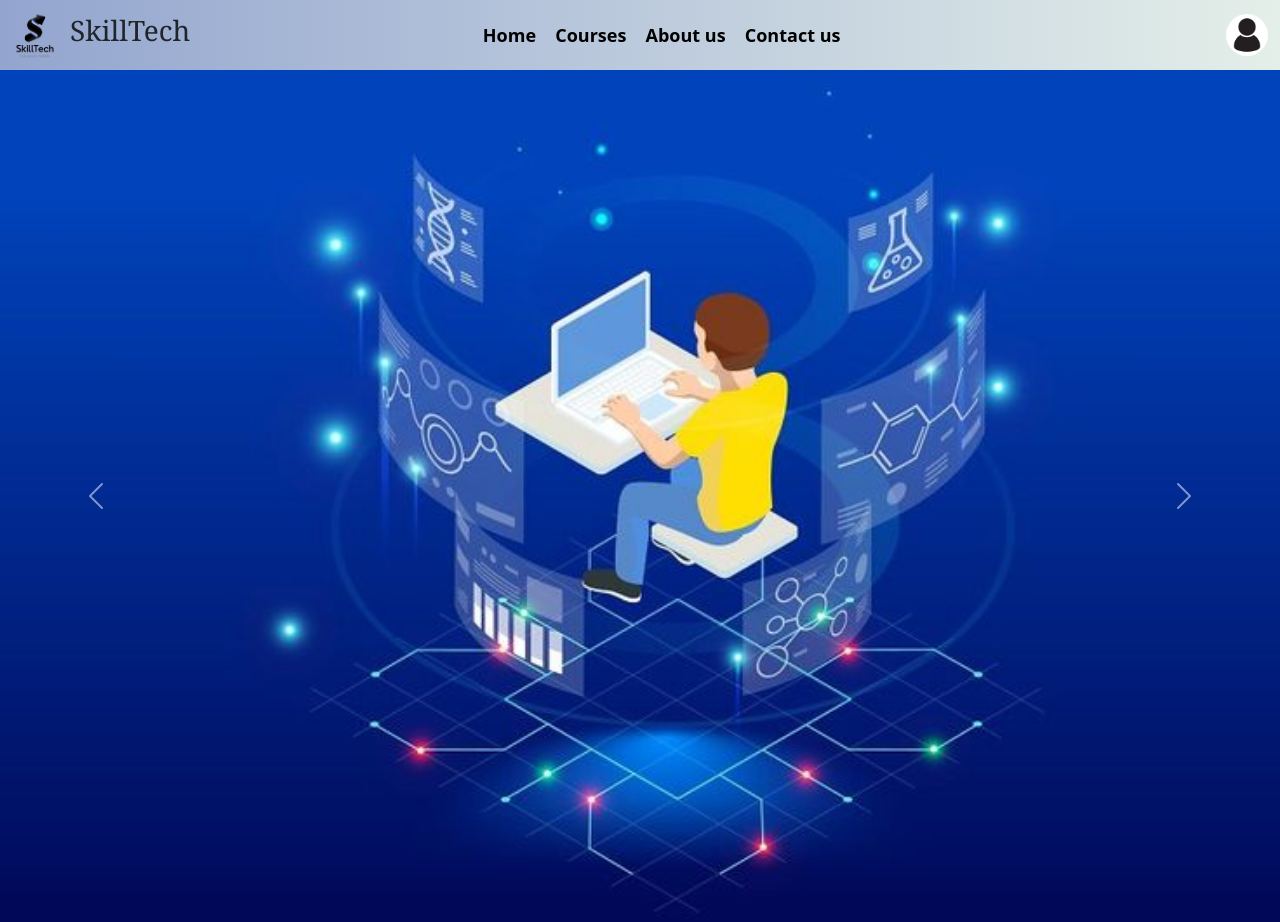
After one commit to salonibhatt02/skilltech, a PHP site: page /home.html in a window 1280 px wide. The commit adds this page. Run offline with PHP 8.4, Linux system fonts and the light colour scheme.

Commit message:
Add courses section in navbar, created home.html file and add some images

```diff
--- a/aboutus.php
+++ b/aboutus.php
@@ -130,7 +130,8 @@ if(!isset($_SESSION['email'])){
         </div>
         <div class="menu">
             <ul class="listu">
-                <a href="courses.php"><li class="list">Home</li></a>
+                <a href="home.php"><li class="list">Home</li></a>
+                <a href="courses.php"><li class="list">Courses</li></a>
                 <a href="aboutus.php"><li class="list">About us</li></a>
                 <a href="contact-us.php"><li class="list">Contact us</li></a>
             </ul>
--- a/contact-us.php
+++ b/contact-us.php
@@ -338,7 +338,8 @@ body{
         </div>
         <div class="menu">
           <ul class="listu">
-              <a href="courses.php"><li class="list">Home</li></a>
+              <a href="home.php"><li class="list">Home</li></a>
+              <a href="courses.php"><li class="list">Courses</li></a>
               <a href="aboutus.php"><li class="list">About us</li></a>
               <a href="contact-us.php"><li class="list">Contact us</li></a>
           </ul>
--- a/courses.php
+++ b/courses.php
@@ -133,6 +133,7 @@
         <div class="menu">
             <ul class="listu">
                 <a href="home.php"><li class="list">Home</li></a>
+                <a href="courses.php"><li class="list">Courses</li></a>
                 <a href="aboutus.php"><li class="list">About us</li></a>
                 <a href="contact-us.php"><li class="list">Contact us</li></a>
             </ul>
--- /dev/null
+++ b/home.html
@@ -0,0 +1,80 @@
+<!doctype html>
+<html lang="en">
+  <head>
+    <meta charset="utf-8">
+    <meta name="viewport" content="width=device-width, initial-scale=1">
+    <title>Bootstrap demo</title>
+    <link href="https://cdn.jsdelivr.net/npm/bootstrap@5.3.3/dist/css/bootstrap.min.css" rel="stylesheet" integrity="sha384-QWTKZyjpPEjISv5WaRU9OFeRpok6YctnYmDr5pNlyT2bRjXh0JMhjY6hW+ALEwIH" crossorigin="anonymous">
+    <link rel="stylesheet" href="courses.css">
+    <script>
+        function display(){
+            var dropdown = document.getElementById("dropdown");
+
+            if (dropdown.style.display === "block") {
+                dropdown.style.display = "none";
+            } else {
+                dropdown.style.display = "block";
+            }
+        }
+    </script>
+  </head>
+  <body>
+    <div class="nav">
+        <div class="d-flex align-items-center">
+            <img src="b6ea43e6-8f57-4472-bc6b-d27cd3921f1c.png" alt="Logo" width="60px" height="60px" class="logo">
+            <h3 style="font-family: Georgia, 'Times New Roman', Times, serif;">SkillTech</h3>
+        </div>
+        <div class="menu">
+            <ul class="listu">
+                <a href="home.php"><li class="list">Home</li></a>
+                <a href="courses.php"><li class="list">Courses</li></a>
+                <a href="aboutus.php"><li class="list">About us</li></a>
+                <a href="contact-us.php"><li class="list">Contact us</li></a>
+            </ul>
+        </div>
+        <!-- <div>
+            <a href="logout.php" class="btn btn-primary logout">Log out</a>
+        </div> -->
+        <div class="profile-container">
+            <img class="profile-image" src="profile.jpg" alt="Profile Picture" width="42px" height="42px" onclick="display()">
+            <div class="profile-dropdown" id="dropdown">
+                <p><?php echo "Hi, " . $_SESSION['name'] ?></p>
+                <a href="#">My Courses</a>
+                <hr>
+                <center>
+                <a href="logout.php" style="color:blue;" class="logout">
+                <svg xmlns="http://www.w3.org/2000/svg" width="16" height="16" fill="currentColor" class="bi bi-box-arrow-right" viewBox="0 0 16 16">
+                <path fill-rule="evenodd" d="M10 12.5a.5.5 0 0 1-.5.5h-8a.5.5 0 0 1-.5-.5v-9a.5.5 0 0 1 .5-.5h8a.5.5 0 0 1 .5.5v2a.5.5 0 0 0 1 0v-2A1.5 1.5 0 0 0 9.5 2h-8A1.5 1.5 0 0 0 0 3.5v9A1.5 1.5 0 0 0 1.5 14h8a1.5 1.5 0 0 0 1.5-1.5v-2a.5.5 0 0 0-1 0z"/>
+                <path fill-rule="evenodd" d="M15.854 8.354a.5.5 0 0 0 0-.708l-3-3a.5.5 0 0 0-.708.708L14.293 7.5H5.5a.5.5 0 0 0 0 1h8.793l-2.147 2.146a.5.5 0 0 0 .708.708z"/>
+                </svg>
+                Logout</a>
+                </center>
+            </div>
+      </div>
+    </div>
+
+    <div id="carouselExampleAutoplaying" class="carousel slide" data-bs-ride="carousel">
+        <div class="carousel-inner">
+          <div class="carousel-item active">
+            <img src="E-learning, Online Education at Home.jpg" class="d-block w-100" alt="...">
+          </div>
+          <div class="carousel-item">
+            <img src="About that Deel ARR number – TechCrunch.jpg" class="d-block w-100" alt="...">
+          </div>
+          <div class="carousel-item">
+            <img src="slider_3.jpg" class="d-block w-100" alt="...">
+          </div>
+        </div>
+        <button class="carousel-control-prev" type="button" data-bs-target="#carouselExampleAutoplaying" data-bs-slide="prev">
+          <span class="carousel-control-prev-icon" aria-hidden="true"></span>
+          <span class="visually-hidden">Previous</span>
+        </button>
+        <button class="carousel-control-next" type="button" data-bs-target="#carouselExampleAutoplaying" data-bs-slide="next">
+          <span class="carousel-control-next-icon" aria-hidden="true"></span>
+          <span class="visually-hidden">Next</span>
+        </button>
+      </div>
+
+    <script src="https://cdn.jsdelivr.net/npm/bootstrap@5.3.3/dist/js/bootstrap.bundle.min.js" integrity="sha384-YvpcrYf0tY3lHB60NNkmXc5s9fDVZLESaAA55NDzOxhy9GkcIdslK1eN7N6jIeHz" crossorigin="anonymous"></script>
+  </body>
+</html>
```
Also changed, not shown: About that Deel ARR number – TechCrunch.jpg (added), E-learning, Online Education at Home.jpg (added).
